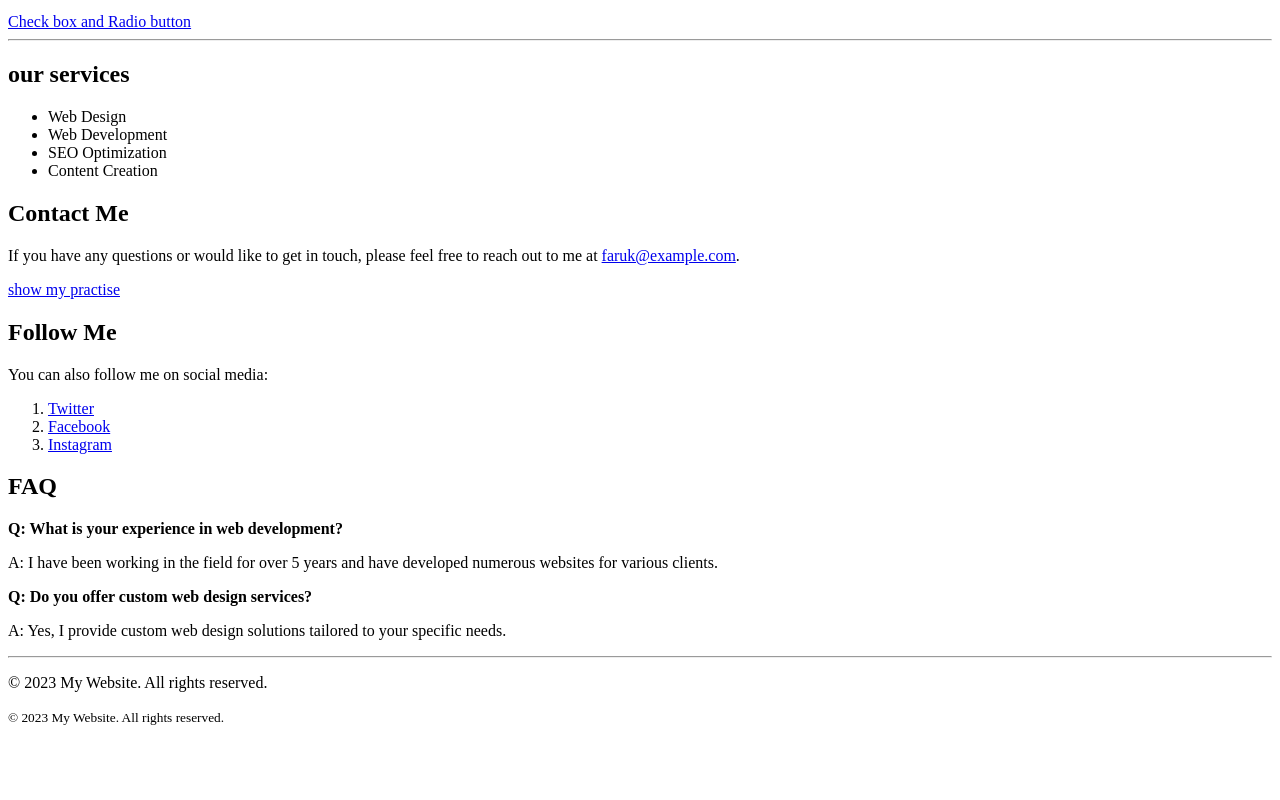
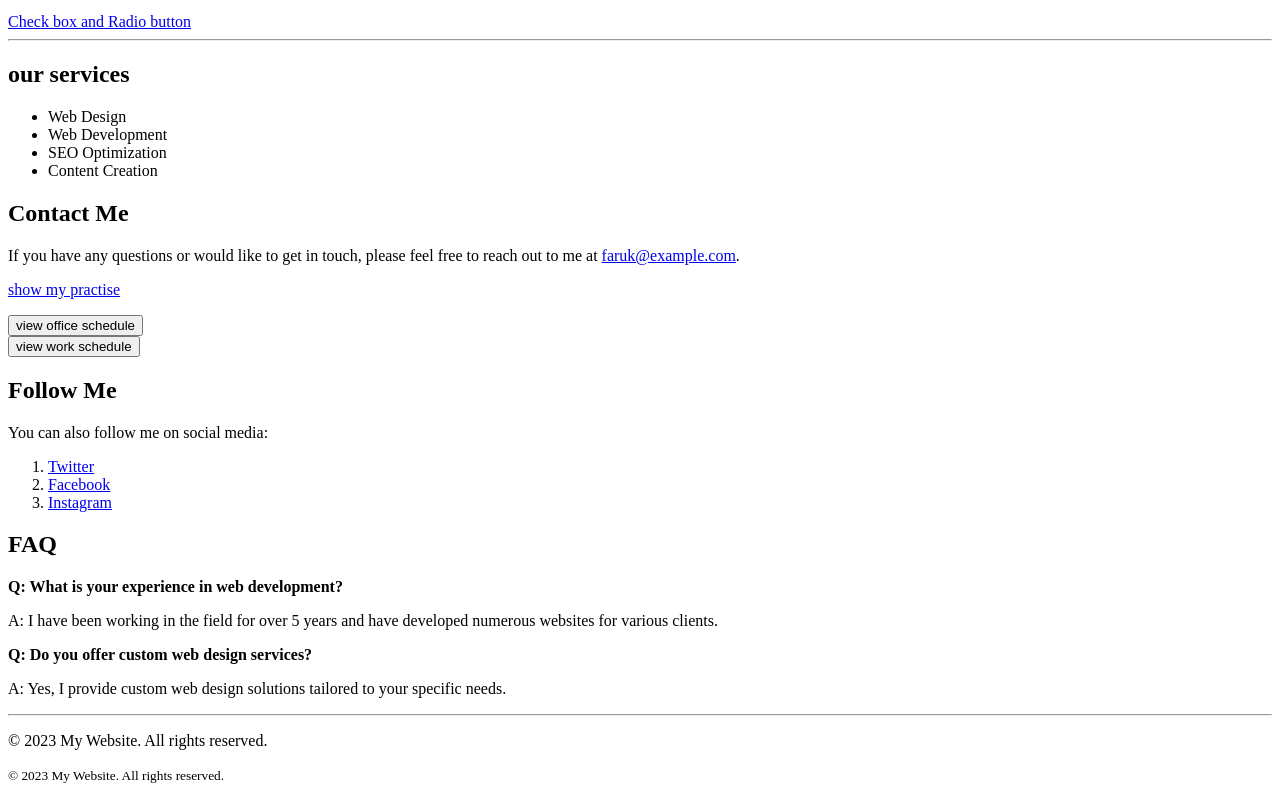
Before and after one commit to omarfaruk9603/first-repo, a plain HTML site: page index.html in a window 1280 px wide. Shown: the part 1997-2797 px from the top of the page. Before the commit the page ends 2739 px from the top, so only its background shows below. Drawn offline with Linux system fonts and the light colour scheme.

Commit message:
added two button

```diff
--- a/index.html
+++ b/index.html
@@ -106,11 +106,14 @@
         <li>SEO Optimization</li>
         <li>Content Creation</li>
       </ul>
-      <section>
+    </section>
         <h2>Contact Me</h2>
         <p>If you have any questions or would like to get in touch, please feel free to reach out to me at <a
             href="mailto:faruk@example.com">faruk@example.com</a>.</p>
-            <p> <a href="practise.html" target="_blank" >show my practise</a> </p>
+            <p> <a href="practise.html" target="_blank">show my practise</a> </p>
+            <input type="button" value="view office schedule" onclick="window.location.href='officeshedule.html'"><br>
+            <input type="button" value="view work schedule" onclick="window.location.href='workschedule.html'"><br>
+
         <section>
           <h2>Follow Me</h2>
           <p>You can also follow me on social media:</p>
```
Also changed, not shown: officeshedule.html (+1 -0 lines), workschedule.html (+1 -0 lines).
